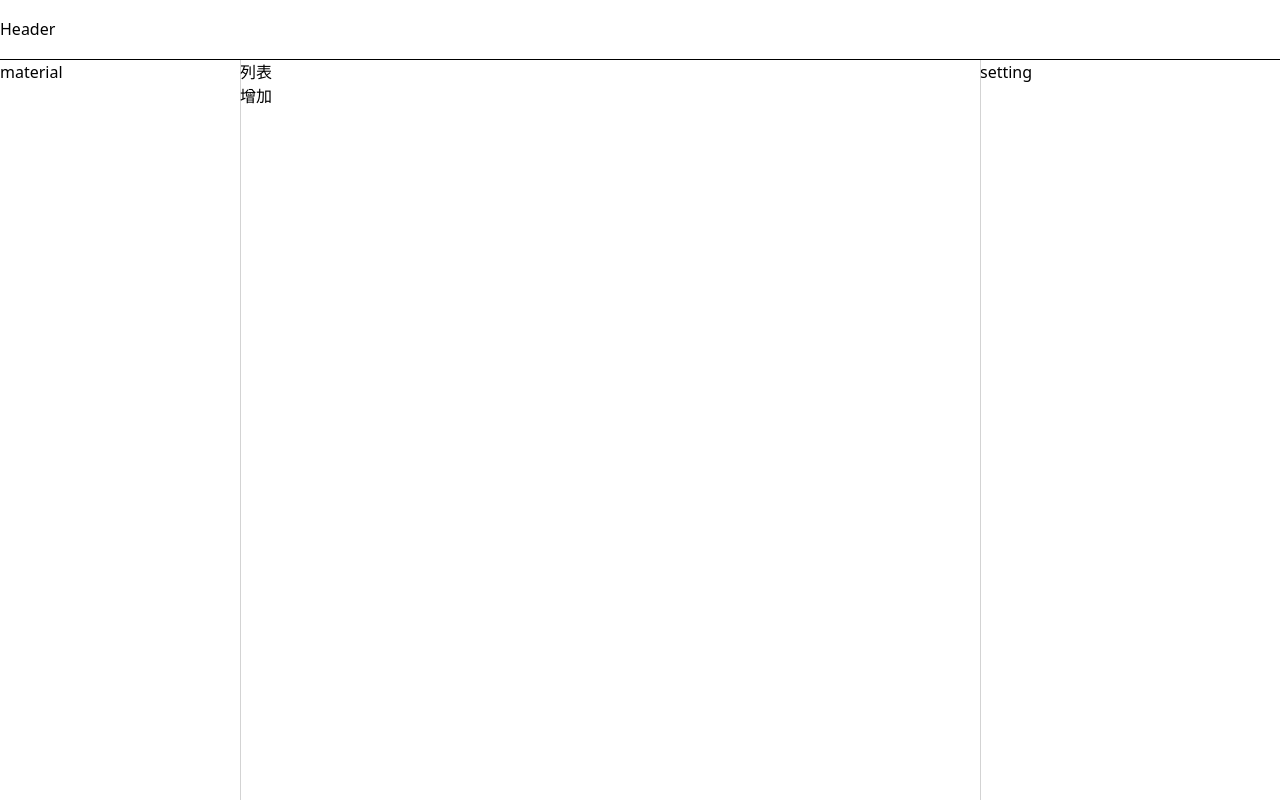
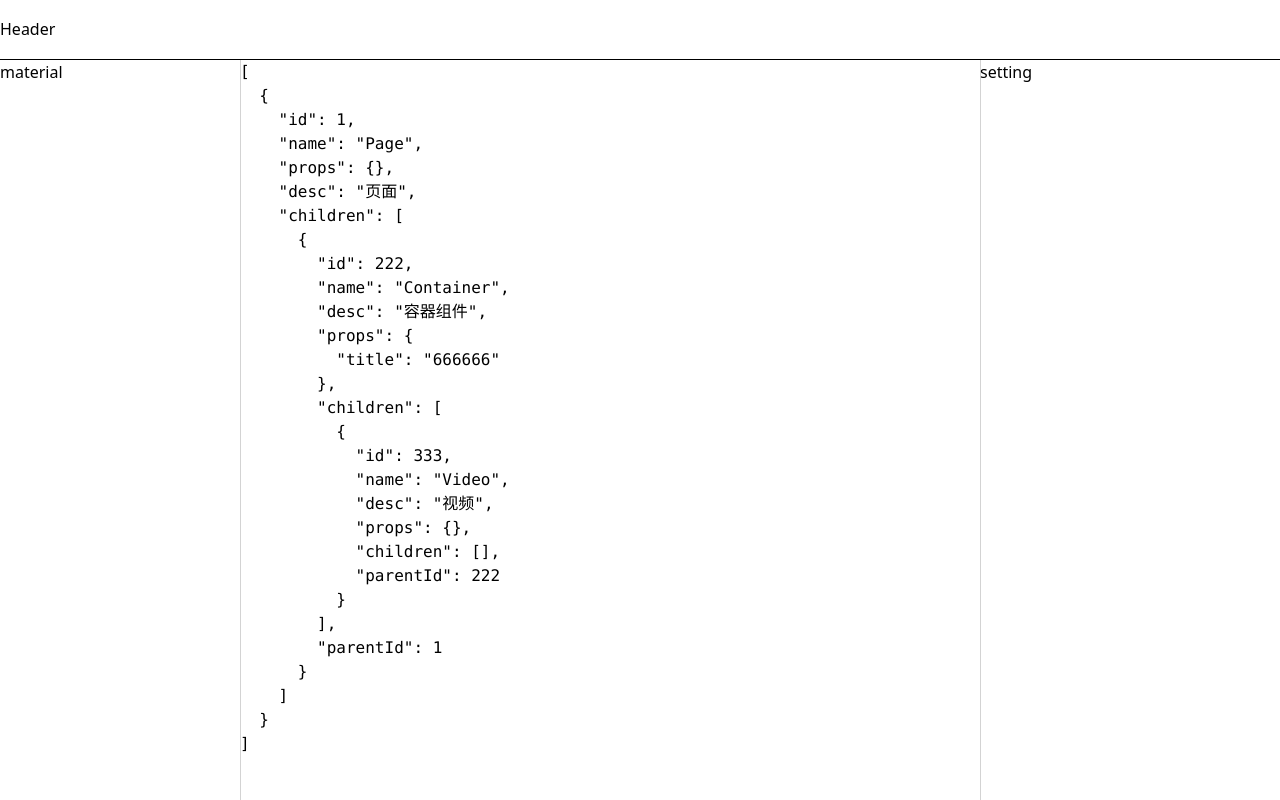
Before and after one commit to xiuxiuyifan/tests, a React (Vite) app: page / in a window 1280 px wide. Built offline with nearby package versions, Linux system fonts and the light colour scheme.

Commit message:
feat: 实现了组件json 的新增，编辑和删除

```diff
--- a/src/editor/components/EditArea.tsx
+++ b/src/editor/components/EditArea.tsx
@@ -1,41 +1,43 @@
 import { useEffect } from 'react';
 import { useTodoStore } from '../stores/todo';
+import { useComponent } from '../stores/components';
 
 export function EditArea() {
   const { list, addItem, updateItem, deleteItem } = useTodoStore();
+  const { components, addComponent, updateComponentProps } = useComponent();
 
   useEffect(() => {
     useTodoStore.subscribe((state) => {
       console.log('state', state);
     });
+    addComponent(
+      {
+        id: 222,
+        name: 'Container',
+        desc: '容器组件',
+        props: {},
+        children: [],
+      },
+      1,
+    );
+    addComponent(
+      {
+        id: 333,
+        name: 'Video',
+        desc: '视频',
+        props: {},
+        children: [],
+      },
+      222,
+    );
+
+    updateComponentProps(222, {
+      title: '666666'
+    })
   }, []);
   return (
     <div className="h">
-      <div>列表</div>
-      {list.map((item) => {
-        return (
-          <div key={item.id}>
-            内容：{item.content}
-            状态：{item.status === 'todo' ? '进行中' : '已完成'}
-            <button
-              onClick={() =>
-                updateItem({
-                  id: item.id,
-                  status: item.status === 'todo' ? 'done' : 'todo',
-                  content: 'new item',
-                })
-              }
-            >
-              更新
-            </button>
-            <button onClick={() => deleteItem(item.id)}>删除</button>
-          </div>
-        );
-      })}
-
-      <button onClick={() => addItem({ id: Date.now() + '', status: 'todo', content: 'new item' })}>
-        增加
-      </button>
+      <pre>{JSON.stringify(components, null, 2)}</pre>
     </div>
   );
 }
--- a/src/editor/stores/components.tsx
+++ b/src/editor/stores/components.tsx
@@ -16,8 +16,8 @@ interface State {
 
 interface Action {
   addComponent: (component: Component, parentId?: number) => void;
-  // deleteComponent: (componentId: number) => void;
-  // updateComponent: (componentId: number, props: any) => void;
+  deleteComponent: (componentId: number) => void;
+  updateComponentProps: (componentId: number, props: any) => void;
 }
 
 export const useComponent = create<State & Action>((set, get) => ({
@@ -41,6 +41,7 @@ export const useComponent = create<State & Action>((set, get) => ({
             parentComponent.children = [component];
           }
         }
+        // 并且把插入节点的 parentId 指向 parentID
         component.parentId = parentId;
         // 返回出一个新的对象
         return { components: [...state.components] };
@@ -48,4 +49,51 @@ export const useComponent = create<State & Action>((set, get) => ({
       // 直接添加到后面
       return { components: [...state.components, component] };
     }),
+    deleteComponent: (componentId)=> {
+      if(!componentId) return
+      // 根据组件 id 找到当前组件实例
+      const component = getComponentById(componentId, get().components)
+      // 如果有父节点
+      if(component.parentId) {
+        const parentComponent = getComponentById(component.parentId, get().components)
+
+        if(parentComponent) {
+          parentComponent.children = parentComponent.children.filter(
+            (item) => item.id !== +componentId
+          )
+        }
+        set({components: [...get().components]})
+      }
+    },
+    updateComponentProps: (componentId, props) => set((state) => {
+      const component = getComponentById(componentId, state.components)
+      if(component) {
+        component.props = {
+          ...component.props,
+          ...props
+        }
+        return {
+          components: [...state.components]
+        }
+      }
+      return {components: [...state.components]}
+    })
 }));
+
+
+export function getComponentById(id: number | null, components: Component[]) {
+  if(!id) return null
+
+  // 遍历当前的组件组件
+  for(const component of components){
+    if(component.id === id) return component
+    // 看看有没有儿子
+    if(component.children && component.children.length > 0) {
+      const result = getComponentById(id, component.children)
+      if(result !== null) {
+        return result
+      }
+    }
+  }
+  return null
+}
```
